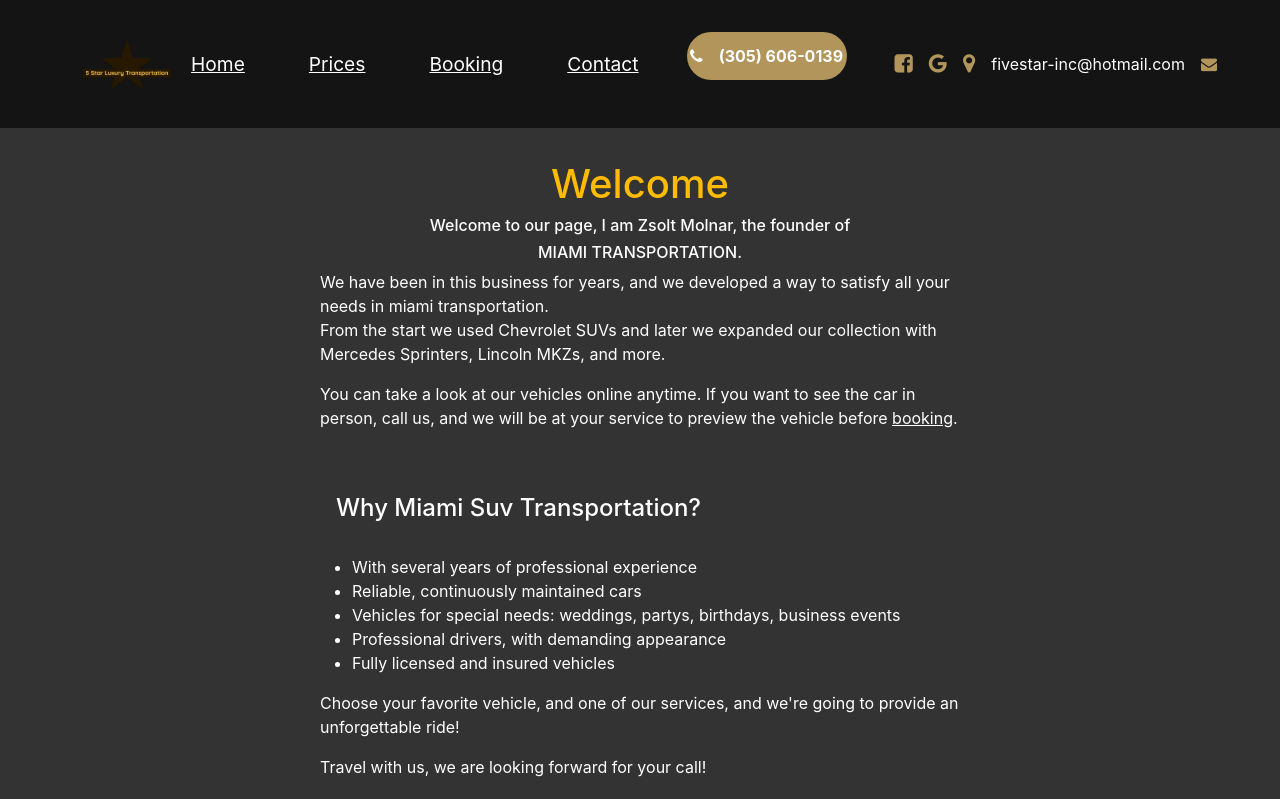
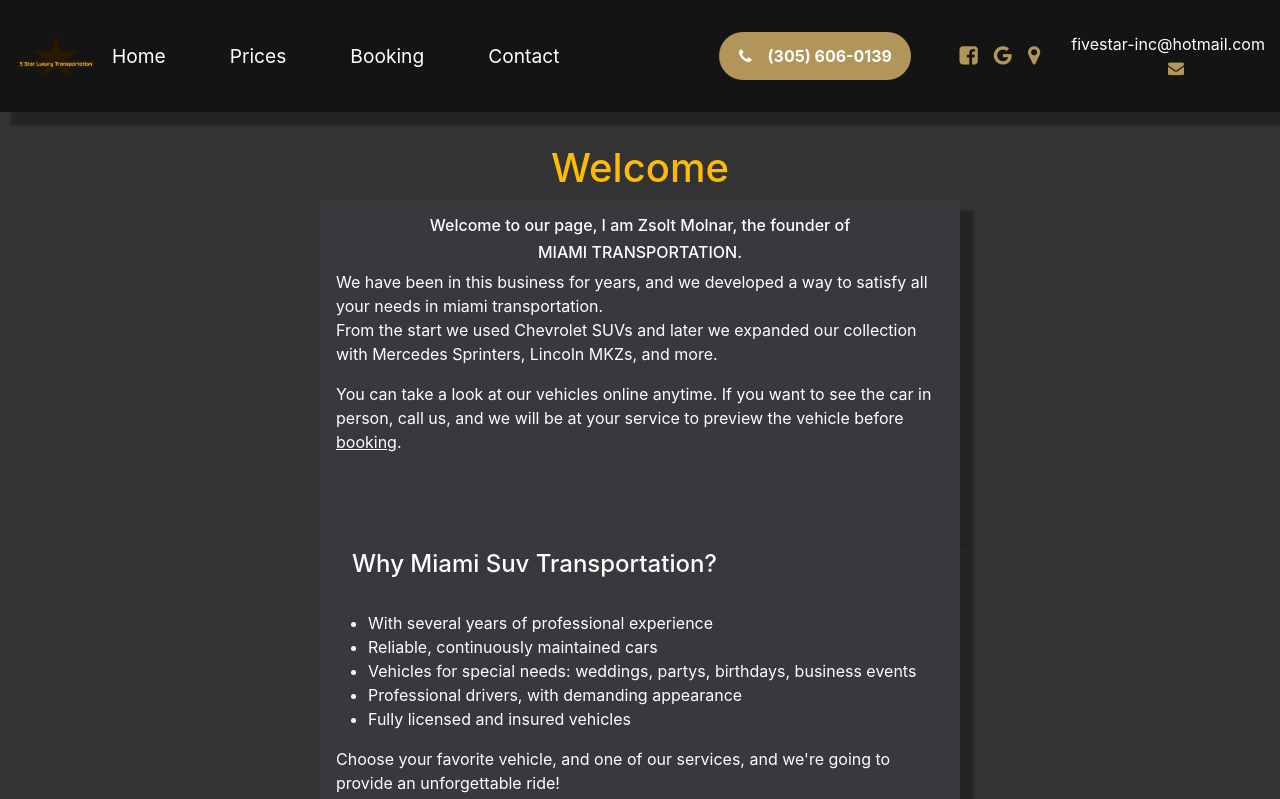
Before and after one commit to viktorferenczi/LuxuryTransportation, a React (Create React App) app: page / in a window 1280 px wide. Shown: the top 799 px of the page. Built offline with nearby package versions, Linux system fonts and the light colour scheme.

Commit message:
css changes

```diff
--- a/src/App.css
+++ b/src/App.css
@@ -3,7 +3,7 @@
 }
 
 .App-logo {
-  height: 40vmin;
+  height: 30vmin;
   pointer-events: none;
 }
 
@@ -42,10 +42,11 @@
     width: 100%;
     position: fixed;
     top: 0;
+    box-shadow: 12px 12px 2px 1px rgba(32, 32, 32, 0.747);
 }
 
 .logo-image {
-    width: 8rem
+    width: 7rem;
 }
 
 .header-h3 {
@@ -62,8 +63,9 @@
 .contact {
     color: white;
     background-color: #b1955a;
-    width: 10rem;
+    width: 12rem;
     height: 3rem;
+    margin-top: 1rem;
     margin-right: 3rem;
     border-radius: 4rem;
     line-height: 3rem;
@@ -71,9 +73,7 @@
 }
 
 .social-div {
-
     display: contents;
-
 }
 
 .main-menu {
@@ -84,22 +84,33 @@
 
 .first-menu-item {
     color: white;
-    font-size:larger
+    font-size:larger;
+    text-decoration:none;
 }
+
+.first-menu-item:hover{
+    color: #b1955a;
+}
+
+.main-menu-item:hover{
+    color: #b1955a;
+}
+
 
 .main-menu-item {
     color: white;
     margin-left: 4rem;
-    font-size: larger
+    font-size: larger;
+    text-decoration:none;
 }
 
 .phone-number-contact {
-    margin-left : 3rem;
+    margin-left : 10rem;
     align-self :center
 }
 
 .founder-info {
-    margin-top: 10rem;
+    margin-top: 9rem;
 }
 
 .email {
@@ -127,15 +138,22 @@
     display: inline-block;
     justify-content: center;
     width: 40rem;
+    padding: 1rem;
+    background-color: #37393d;
+    box-shadow: 12px 12px 2px 1px rgba(32, 32, 32, 0.747);
 }
 
 .text {
     color: white
 }
+
 .why-us {
     display: inline-grid;
     justify-content: center;
     width: 40rem;
+    background-color: #37393d;
+    box-shadow: 12px 12px 2px 1px rgba(32, 32, 32, 0.747);
+    padding: 1rem;
 }
 
 .farawell-message {
@@ -145,8 +163,9 @@
 }
 
 .background-image {
-    background-image: url(https://static.wixstatic.com/media/5574c387a7fb4fa38b99b09526e24008.jpg/v1/fill/w_1908,h_545,al_c,q_85,usm_0.66_1.00_0.01/5574c387a7fb4fa38b99b09526e24008.webp)
+    background-image: url(https://static.wixstatic.com/media/5574c387a7fb4fa38b99b09526e24008.jpg/v1/fill/w_1908,h_545,al_c,q_85,usm_0.66_1.00_0.01/5574c387a7fb4fa38b99b09526e24008.webp);
 }
+
 
 .footer {
     background-color: rgb(20, 20, 20);
```
Also changed, not shown: src/store/img/audi_interioir.webp (added).
